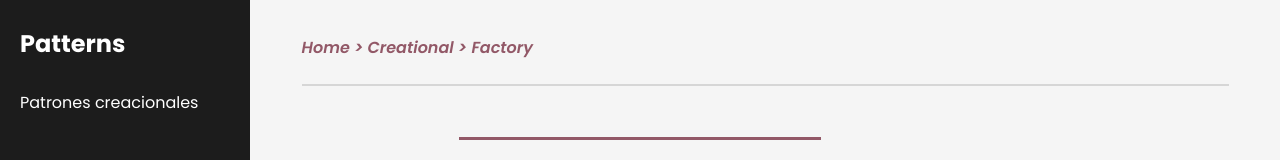
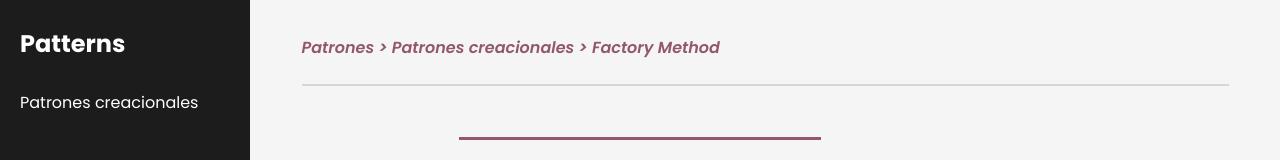
Before and after one commit to MateoAponte/front-patterns, a React (Create React App) app in the folder front/: page /creational/factory in a window 1280 px wide. Shown: the top 160 px of the page. Built offline with nearby package versions, Linux system fonts and the light colour scheme.

Commit message:
feat: Add alias to breadcrumb

```diff
--- a/front/src/assets/layout/breadcrumb.scss
+++ b/front/src/assets/layout/breadcrumb.scss
@@ -6,7 +6,7 @@
   a,
   .ptn-text {
     text-decoration: none;
-    color: $color-banner;
+    color: $color-breadcrumb;
     cursor: pointer;
     font-weight: 600;
   }
--- a/front/src/assets/variables/colors.scss
+++ b/front/src/assets/variables/colors.scss
@@ -7,6 +7,7 @@
 $color-sidebar: #1c1c1c;
 $color-text: #4f5156;
 $color-highlight: #2f819c;
+$color-breadcrumb: #925867;
 $color-title: #925867;
 $color-banner: #925867;
 $color-background: #f5f5f5;
--- a/front/src/features/common/layouts/BreadCrumb.tsx
+++ b/front/src/features/common/layouts/BreadCrumb.tsx
@@ -8,9 +8,10 @@ export const BreadCrumb: React.FC = () => {
   const location = useLocation();
   const paths = location.pathname.split('/');
   const pathsRedirect = paths.map((path) => {
+    const pathInfo = getRedirectPath(path);
     return {
-      name: path.charAt(0).toUpperCase() + path.slice(1),
-      redirect: getRedirectPath(path),
+      name: pathInfo.alias,
+      redirect: pathInfo.path,
     };
   });
 
--- a/front/src/features/common/router/RouterInfo.ts
+++ b/front/src/features/common/router/RouterInfo.ts
@@ -6,6 +6,7 @@ import { Singleton } from '../../creational/singleton/components/Singleton.tsx';
 
 export interface RoutesModel {
   path: string;
+  alias: string;
   nested?: RoutesModel[];
   component?: React.FC;
 }
@@ -13,36 +14,44 @@ export interface RoutesModel {
 export const ROUTES: Array<RoutesModel> = [
   {
     path: 'creational',
+    alias: 'Patrones creacionales',
     component: Creational,
     nested: [
       {
         path: '',
+        alias: 'Patrones',
         component: CreationalMain,
       },
       {
         path: 'factory',
+        alias: 'Factory Method',
         component: Factory,
       },
       {
         path: 'abstract',
+        alias: 'Abstract Factory',
         component: Factory,
       },
       {
         path: 'singleton',
+        alias: 'Singleton',
         component: Singleton,
       },
       {
         path: 'prototype',
+        alias: 'Prototype',
         component: Factory,
       },
       {
         path: 'builder',
+        alias: 'Builder',
         component: Factory,
       },
     ],
   },
   {
     path: '/',
+    alias: 'Home',
     component: Home,
   },
 ];
@@ -61,16 +70,18 @@ export const getType = (type: string): Array<RoutesModel> => {
 const findPath = (path: String, routes: Array<RoutesModel>) => {
   for (let i = 0; i <= routes.length - 1; i++) {
     let route = routes[i];
-    if (route.path === path) return `/${path}`;
+    if (route.path === path) return { path: `/${path}`, alias: route.alias };
     if (route.nested) {
       const nestedRoute = route.nested.find((nested) => nested.path === path);
-
       if (nestedRoute) {
-        return `/${route.path}/${path}`;
+        return {
+          path: `/${route.path}/${path}`,
+          alias: nestedRoute.alias,
+        };
       } else {
         const recursiveResult = findPath(path, route.nested);
         if (recursiveResult) {
-          return `/${route.path}${recursiveResult}`;
+          return { path: `/${route.path}${recursiveResult}`, alias: recursiveResult.alias };
         }
       }
     }
@@ -80,4 +91,3 @@ const findPath = (path: String, routes: Array<RoutesModel>) => {
 export const getRedirectPath = (path: string) => {
   return findPath(path, ROUTES);
 };
-console.log(getRedirectPath('creational'));
```
